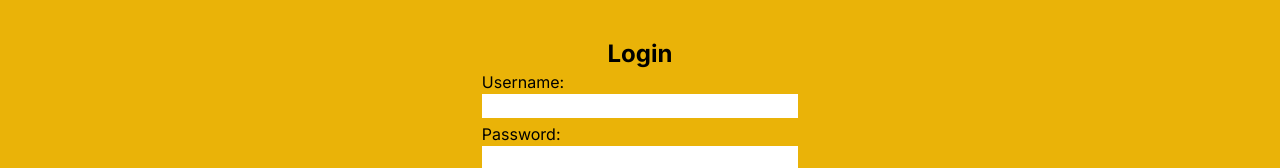
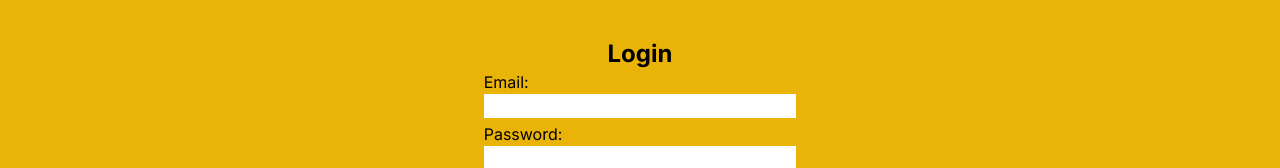
Before and after one commit to Pivanrios/laCooperativa, a Next.js app: page /login in a window 1280 px wide. Shown: the part 434-602 px from the top of the page. Built offline with nearby package versions, Linux system fonts and the light colour scheme.

Commit message:
add login

```diff
--- a/src/components/Login/LoginForm.jsx
+++ b/src/components/Login/LoginForm.jsx
@@ -1,14 +1,16 @@
-'use client'
+
+import { login } from "@/src/lib/login"
 
 function LoginForm() {
+
   return (
     <section className="flex flex-col items-center">
         <h2 className="text-2xl font-bold">Login</h2>
         <div>
-            <form action=""
+            <form action={login}
                     className="flex flex-col gap-1">
-                <label htmlFor="">Username:
-                    <input type="text" name="username" id="username"
+                <label htmlFor="">Email:
+                    <input type="text" name="email" id="username"
                             className="w-full" />
                 </label>
                 <label htmlFor="">Password:
@@ -16,7 +18,7 @@ function LoginForm() {
                             className="w-full" />
                 </label>
                 <span className="text-xs text-blue-600 cursor-pointer self-end"
-                        onClick={()=>alert("te la pelaste por que todavia no lo arreglo xD")}>forgot password?</span>
+                        >forgot password?</span>
                 <button className="btn self-center">Login</button>
             </form>
         </div>
```
